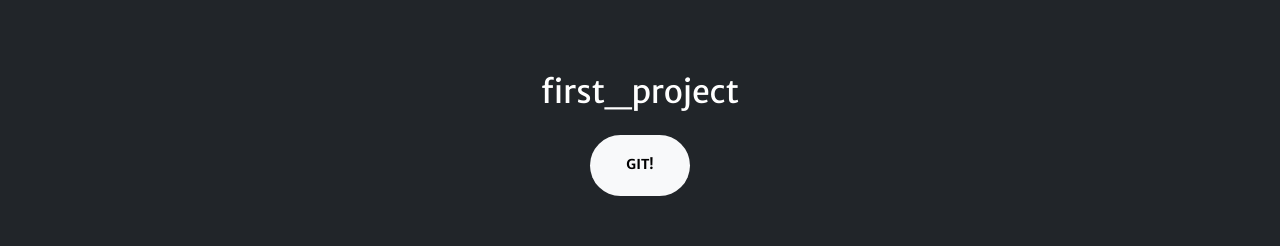
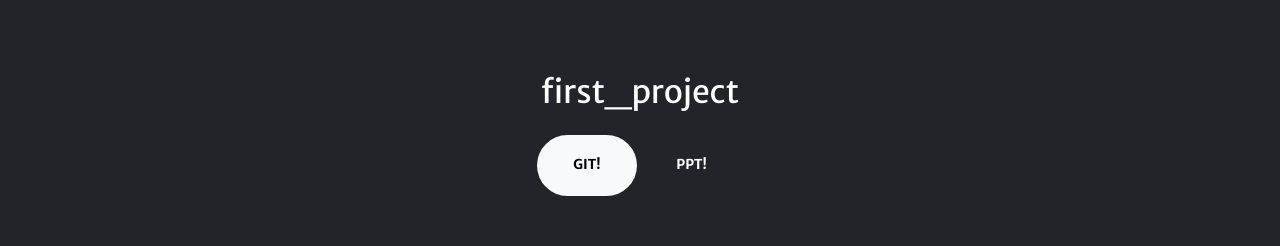
Before and after one commit to Ryusori/KDT_WEB_MAKE, a plain HTML site: page index.html in a window 1280 px wide. Shown: the part 3000-3246 px from the top of the page. Drawn offline with nearby package versions, Linux system fonts and the light colour scheme; some packages are replaced by stand-ins of ours; a script that the page names is missing.

Commit message:
Update index.html

```diff
--- a/index.html
+++ b/index.html
@@ -166,7 +166,7 @@
         <div class="container px-4 px-lg-5 text-center">
             <h2 class="mb-4">first_project</h2>
             <a class="btn btn-light btn-xl" href="https://github.com/Ryusori/Ryusori.github.io/blob/main/1%EC%B0%A8%EB%B0%9C%ED%91%9C%EC%9E%90%EB%A3%8C.pdf"> git!</a>
-
+            <a class="btn btn-dark btn-xl" href="https://drive.google.com/drive/u/0/folders/1MPnIIpJoldAMbAhggwHXn5GPqB8VJc8Q"> ppt!</a>
         </div>
     </section>
      <!-- Call to action-->
```
